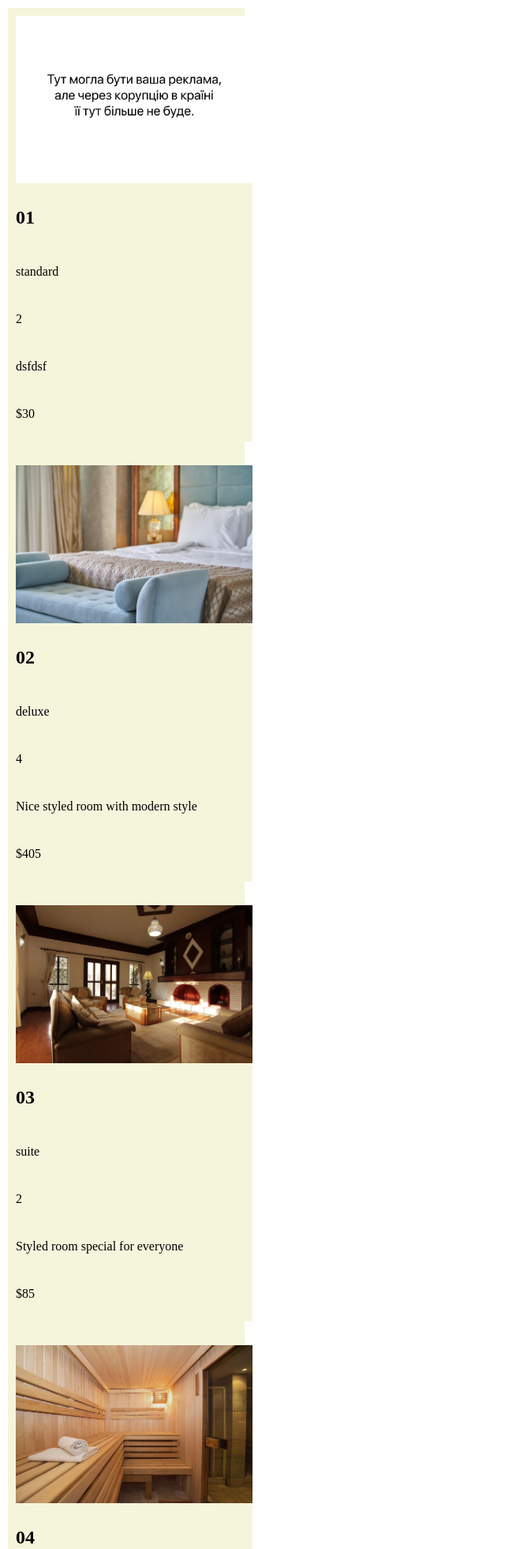
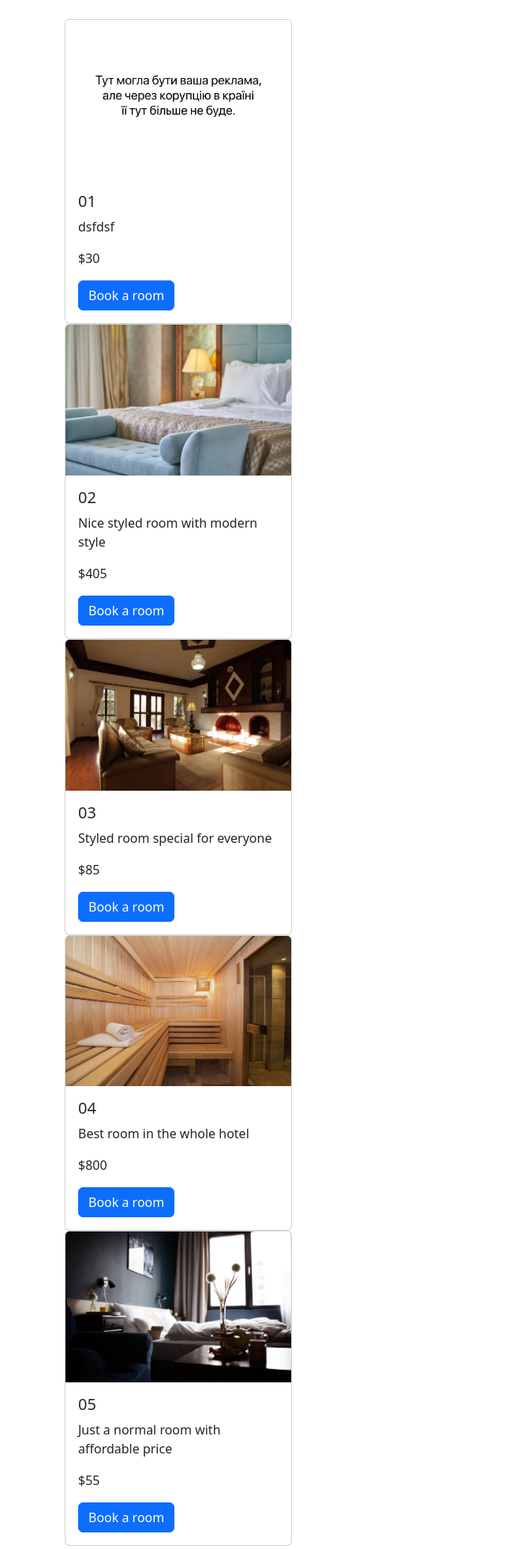
Before and after one commit to BruhWaxie/django-booking, a Django app: page / in a window 1280 px wide. Shown: the top 1961 px of the page at 79% size, without its empty margins (0-640 px from the left). Run offline with Django 5.2, Linux system fonts and the light colour scheme; data comes from the database, SQL or seed files in the repository.

Commit message:
Refactor index.html to use Bootstrap card layout and remove unused container classes

```diff
--- a/static/style.css
+++ b/static/style.css
@@ -2,18 +2,3 @@ body {
     box-sizing: border-box;
     margin: 0;
 }
-
-.containtment {
-    display: flex;
-
-}
-
-.container {
-    background: beige;
-    width: 300px;
-    display: flex;
-    flex-direction: column;
-    gap: 10px;
-    margin: 10px;
-
-}
--- a/templates/base.html
+++ b/templates/base.html
@@ -6,6 +6,7 @@
     <title>{% block title %} Сайт {% endblock %}</title>
     {% load static %}
     <link rel="stylesheet" href="{% static '/style.css' %}">
+    <link href="https://cdn.jsdelivr.net/npm/bootstrap@5.3.7/dist/css/bootstrap.min.css" rel="stylesheet" integrity="sha384-LN+7fdVzj6u52u30Kp6M/trliBMCMKTyK833zpbD+pXdCLuTusPj697FH4R/5mcr" crossorigin="anonymous">
 </head>
 
 <body>
--- a/templates/index.html
+++ b/templates/index.html
@@ -2,15 +2,13 @@
 
 {% block content %}
     {% for room in rooms %}
-        <div class="containtment">
-            <div class="container">
-            <img src="{{room.image}}" alt="">
-            <h2>{{room.title}}</h2>
-            <p>{{room.type}}</p>
-            <p>{{room.capacity}}</p>
-            <p>{{room.description}}</p>
-            <p>${{room.price}}</p>
-            <a href="/book"></a>
+        <div class="card" style="width: 18rem;">
+        <img src="{{ room.image.url }}" class="card-img-top" alt="...">
+        <div class="card-body">
+            <h5 class="card-title">{{ room.title }}</h5>
+            <p class="card-text">{{ room.description }}</p>
+            <p class="card-text">${{room.price}}</p>
+            <a href="#" class="btn btn-primary">Book a room</a>
         </div>
         </div>
 
```
